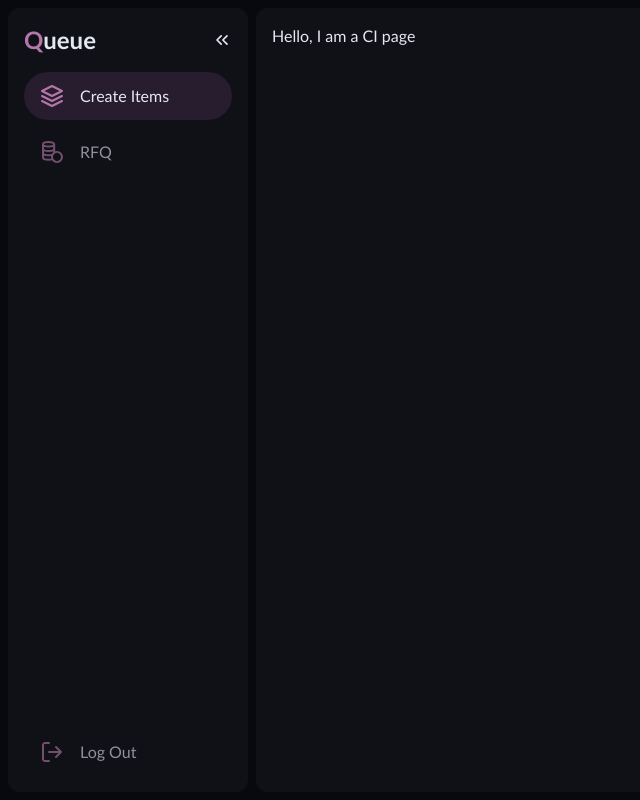
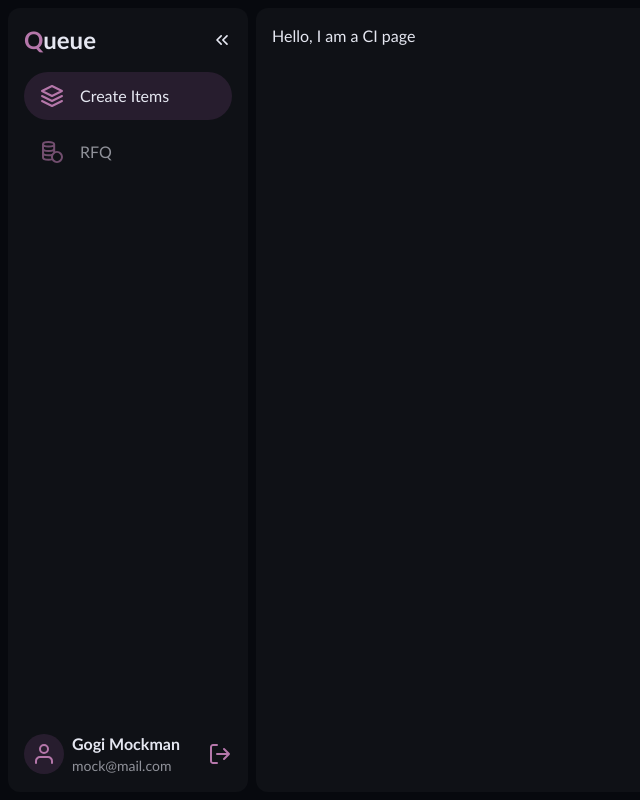
Before and after one commit to ohiienko-r/queue-v2, a React (Vite) app: page /create-items in a window 1280 px wide. Shown: the whole page, without its empty margins (0-640 px from the left). Built offline with nearby package versions, Linux system fonts and the light colour scheme.

Commit message:
feat: move sidebar state related hooks to a separate custom hook, update sidebar footer to contain current user data

```diff
--- a/src/components/NavigationLink.tsx
+++ b/src/components/NavigationLink.tsx
@@ -23,7 +23,7 @@ export default function NavigationLink({
       to={to}
       className={({ isActive }) =>
         clsx(
-          "flex items-center gap-4 hover:bg-secondary/30 hover:opacity-100 rounded-4xl transition-colors",
+          "flex items-center gap-4 hover:bg-secondary/30 hover:opacity-100 rounded-4xl whitespace-nowrap transition-colors",
           isActive ? "opacity-100 bg-secondary/30" : "opacity-60",
           collapsed ? "size-8 flex items-center justify-center" : "px-4 py-3"
         )
--- a/src/components/Sidebar.tsx
+++ b/src/components/Sidebar.tsx
@@ -1,23 +1,14 @@
-import { useState, useEffect } from "react";
 import clsx from "clsx";
-
-import { ROUTES_NAMES } from "../router/data";
+import { useSidebarState } from "../hooks";
 
 import Navigation from "./Navigation";
-import NavigationLink from "./NavigationLink";
 
 import ChevronLeftIcon from "../icons/ChevronLeftIcon";
+import UserIcon from "../icons/UserIcon";
 import LogOutIcon from "../icons/LogOutIcon";
 
 export default function Sidebar() {
-  const [sidebarCollapsed, setSidebarCollapsed] = useState<boolean>(() => {
-    const saved = localStorage.getItem("sidebar-state");
-    return saved !== null ? JSON.parse(saved) : false;
-  });
-
-  useEffect(() => {
-    localStorage.setItem("sidebar-state", JSON.stringify(sidebarCollapsed));
-  }, [sidebarCollapsed]);
+  const [sidebarCollapsed, setSidebarCollapsed] = useSidebarState();
 
   return (
     <aside
@@ -57,12 +48,35 @@ export default function Sidebar() {
       <div className="flex flex-col flex-auto justify-between">
         <Navigation collapsed={sidebarCollapsed} />
 
-        <footer>
-          <NavigationLink to={ROUTES_NAMES.LOGIN} collapsed={sidebarCollapsed}>
+        <footer className="items-center gap-x-2 grid grid-cols-[40px_1fr_auto]">
+          <span
+            className={clsx(
+              "flex justify-center items-center bg-secondary/30 rounded-full size-10",
+              sidebarCollapsed && "hidden"
+            )}
+          >
+            <UserIcon className="text-accent" />
+          </span>
+
+          <div
+            className={clsx(
+              "overflow-ellipsis whitespace-nowrap",
+              sidebarCollapsed && "hidden"
+            )}
+          >
+            <h2 className="font-semibold">Gogi Mockman</h2>
+
+            <p className="opacity-60 text-sm">mock@mail.com</p>
+          </div>
+
+          <button
+            className={clsx(
+              "hover:opacity-60 transition-opacity cursor-pointer",
+              sidebarCollapsed && "size-8 flex items-center justify-center"
+            )}
+          >
             <LogOutIcon className="text-accent" />
-
-            <span className={clsx(sidebarCollapsed && "hidden")}>Log Out</span>
-          </NavigationLink>
+          </button>
         </footer>
       </div>
     </aside>
--- /dev/null
+++ b/src/hooks/index.ts
@@ -0,0 +1 @@
+export { default as useSidebarState } from "./useSidebarState";
--- /dev/null
+++ b/src/hooks/useSidebarState.tsx
@@ -0,0 +1,14 @@
+import { useState, useEffect } from "react";
+
+export default function useSidebarState() {
+  const [sidebarCollapsed, setSidebarCollapsed] = useState<boolean>(() => {
+    const saved = localStorage.getItem("sidebar-state");
+    return saved !== null ? JSON.parse(saved) : false;
+  });
+
+  useEffect(() => {
+    localStorage.setItem("sidebar-state", JSON.stringify(sidebarCollapsed));
+  }, [sidebarCollapsed]);
+
+  return [sidebarCollapsed, setSidebarCollapsed];
+}
--- /dev/null
+++ b/src/icons/UserIcon.tsx
@@ -0,0 +1,31 @@
+import { type IconProps } from "../types/app";
+
+export default function UserIcon({
+  className = "",
+  width = 24,
+  height = 24,
+  color = "currentColor",
+  style = {},
+  ...props
+}: IconProps) {
+  return (
+    <svg
+      width={width}
+      height={height}
+      viewBox="0 0 24 24"
+      fill="none"
+      xmlns="http://www.w3.org/2000/svg"
+      className={className}
+      style={style}
+      {...props}
+    >
+      <path
+        d="M20 21V19C20 17.9391 19.5786 16.9217 18.8284 16.1716C18.0783 15.4214 17.0609 15 16 15H8C6.93913 15 5.92172 15.4214 5.17157 16.1716C4.42143 16.9217 4 17.9391 4 19V21M16 7C16 9.20914 14.2091 11 12 11C9.79086 11 8 9.20914 8 7C8 4.79086 9.79086 3 12 3C14.2091 3 16 4.79086 16 7Z"
+        stroke={color}
+        strokeWidth="2"
+        strokeLinecap="round"
+        strokeLinejoin="round"
+      />
+    </svg>
+  );
+}
```
